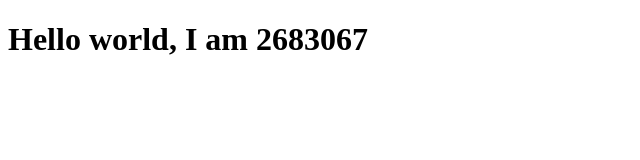
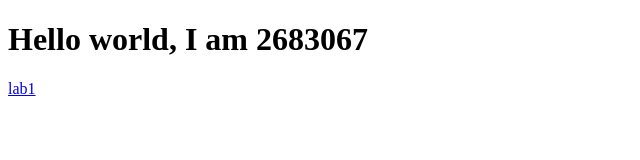
Before and after one commit to dolfstudent/SDlab1, a plain HTML site: page index.html in a window 1280 px wide. Shown: the full height of the page, 0-640 px from the left. Drawn offline with Linux system fonts and the light colour scheme.

Commit message:
added link to my portfolio

```diff
--- a/index.html
+++ b/index.html
@@ -6,6 +6,7 @@
 
   <body>
      <h1>Hello world, I am 2683067</h1>
+      <a href="2683067-lab2.html">lab1</a>
   </body>
 
 </html>
```
